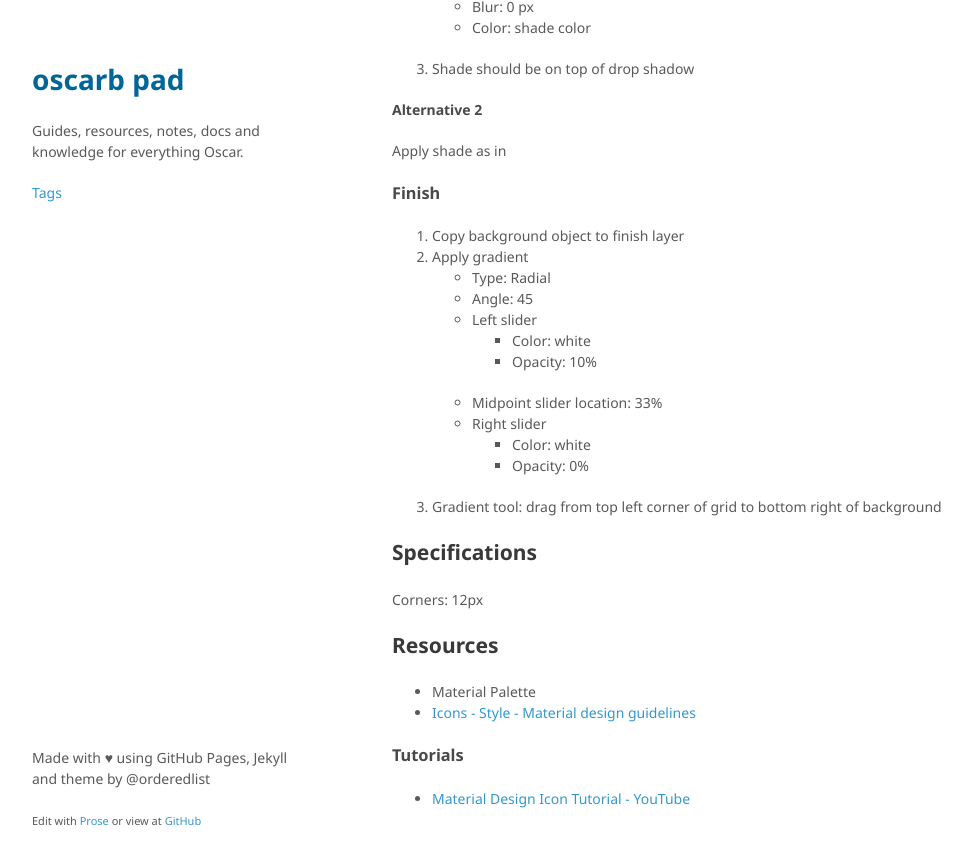
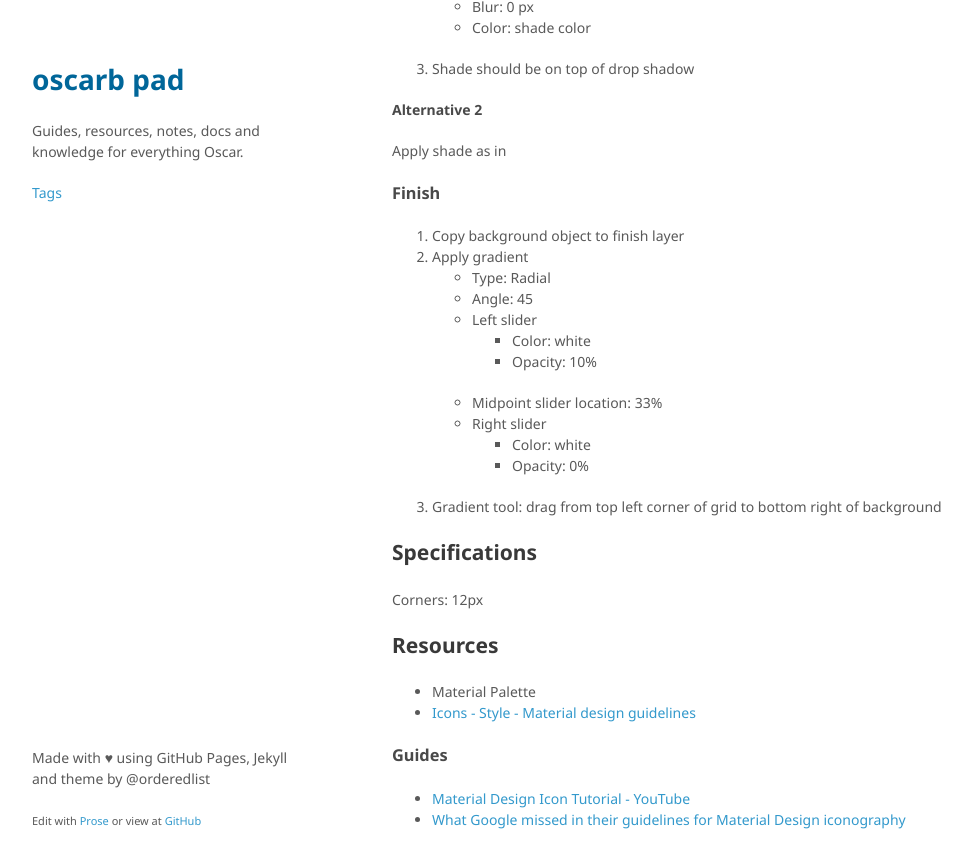
Before and after one commit to oscarb/pad, a Jekyll site: the page built from _docs/material-design-icon.md, in a window 1280 px wide and 900 px high, scrolled down 1880 px. Shown: the top 868 px of the window, without its empty margins (128-1100 px from the left). Built offline with Jekyll 4.4.1, drawn with Linux system fonts in a browser that asks for light colours; some web fonts are replaced.

Commit message:
Created material-design-icon.md

```diff
--- a/_docs/material-design-icon.md
+++ b/_docs/material-design-icon.md
@@ -113,6 +113,7 @@ Corners: 12px
 * Material Palette
 * [Icons - Style - Material design guidelines](https://material.google.com/style/icons.html#icons-product-icons)
 
-### Tutorials
+### Guides
 
 * [Material Design Icon Tutorial - YouTube](https://www.youtube.com/watch?v=ZoRE9bv1mcc)
+* [What Google missed in their guidelines for Material Design iconography](https://stories.uplabs.com/what-google-missed-in-their-guidelines-for-material-design-iconography-daf9f88000ec#.dnifjeudf)
```
